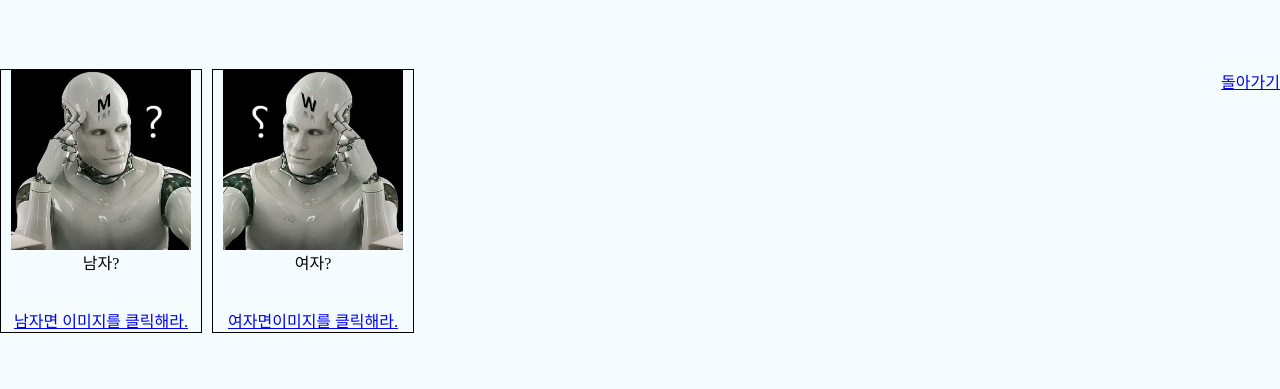
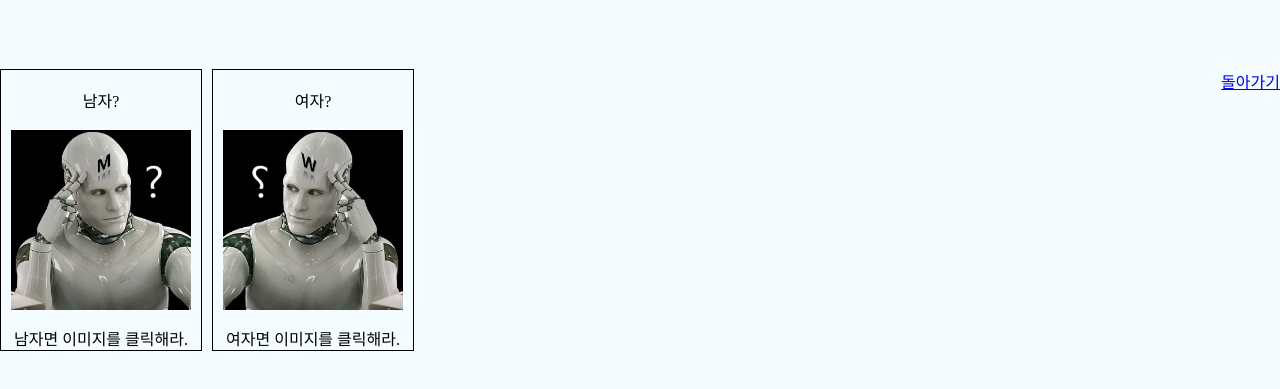
Before and after one commit to rhj7513/Open-Source-Final-Exam-Project, a plain HTML site: page Gender Selection.html in a window 1280 px wide. Shown: the part 137-526 px from the top of the page. Drawn offline with Linux system fonts and the light colour scheme.

Commit message:
Gender Selection

```diff
--- a/Gender Selection.html
+++ b/Gender Selection.html
@@ -9,26 +9,25 @@
 
     <div id="box" class="product-title">
         <div class="product-img-div">
-            <img class="product-img"src="./assets/imgs/man.png">
+
             <br/>
             <div>남자?<br/><br/>
-                <a href="./man.html">
-                    <p style="vertical-align:bottom;">남자면 이미지를 클릭해라. <br/></p>
-
+                <a href="./man.html"><img class="product-img"src="./assets/imgs/man.png">
+                    <!--<p style="vertical-align:bottom;">남자면 이미지를 클릭해라. <br/></p>-->
                 </a>
+            <p>남자면 이미지를 클릭해라.</p>
             </div>
         </div>
     </div>
 
     <div id="box" class="product-title">
         <div class="product-img-div">
-            <img class="product-img"src="./assets/imgs/Woman.png">
             <br/>
             <div>여자?<br/><br/>
-                <a href="./Woman.html">
-                    <p style="vertical-align:bottom;">여자면이미지를 클릭해라. <br/></p>
-
+                <a href="./Woman.html"> <img class="product-img"src="./assets/imgs/Woman.png">
+                    <!--<p style="vertical-align:bottom;">여자면 이미지를 클릭해라. <br/></p> -->
                 </a>
+                <p>여자면 이미지를 클릭해라.</p>
             </div>
         </div>
     </div>
```
